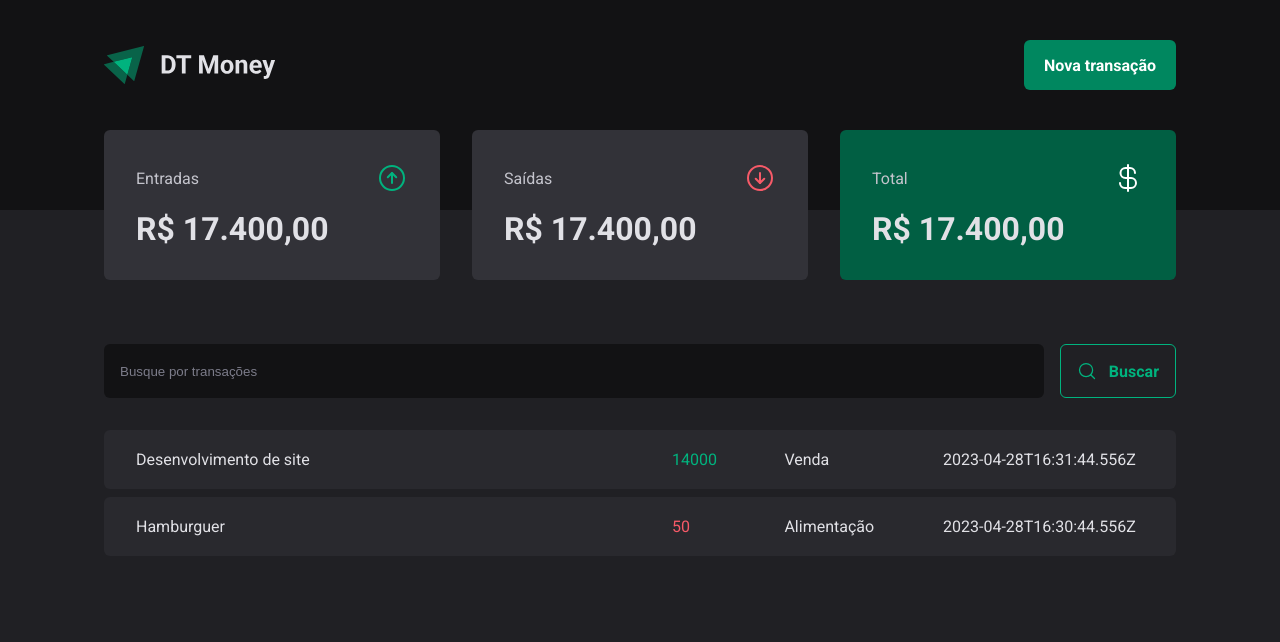
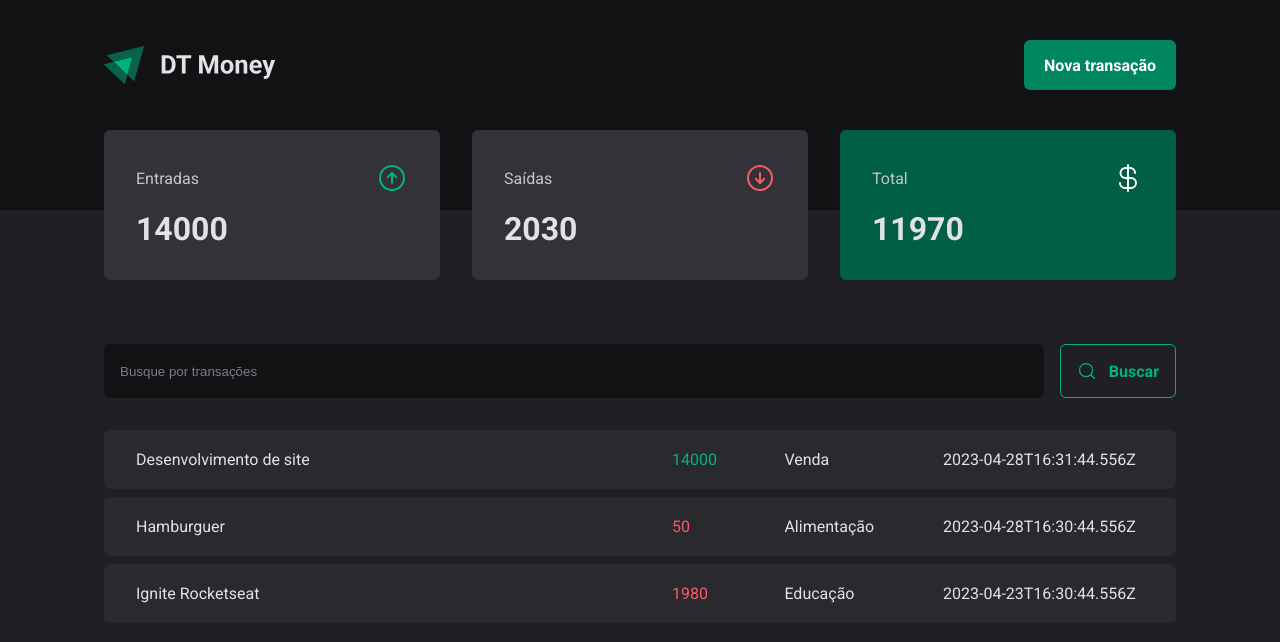
Before and after one commit to Lucas-Araujo15/dt-money, a React (Vite) app: page / in a window 1280 px wide. Shown: the top 642 px of the page. Built offline with nearby package versions, Linux system fonts and the light colour scheme; data requests are answered from the project's data file.

Commit message:
Conexão com a API - Calculando resumo de transações

```diff
--- a/server.json
+++ b/server.json
@@ -15,6 +15,14 @@
             "category": "Alimentação",
             "price": 50,
             "createdAt": "2023-04-28T16:30:44.556Z"
+        },
+        {
+            "id": 3,
+            "description": "Ignite Rocketseat",
+            "type": "outcome",
+            "category": "Educação",
+            "price": 1980,
+            "createdAt": "2023-04-23T16:30:44.556Z"
         }
     ]
 }
--- a/src/components/Summary/index.tsx
+++ b/src/components/Summary/index.tsx
@@ -5,6 +5,24 @@ import { TransactionsContext } from '../../contexts/TransactionContext'
 
 export function Summary() {
   const { transactions } = useContext(TransactionsContext)
+
+  const summary = transactions.reduce(
+    (acc, transaction) => {
+      if (transaction.type === 'income') {
+        acc.income += transaction.price
+        acc.total += transaction.price
+      } else {
+        acc.outcome += transaction.price
+        acc.total -= transaction.price
+      }
+      return acc
+    },
+    {
+      income: 0,
+      outcome: 0,
+      total: 0,
+    },
+  )
 
   return (
     <SummaryContainer>
@@ -14,7 +32,7 @@ export function Summary() {
           <ArrowCircleUp size={32} color="#00b37e" />
         </header>
 
-        <strong>R$ 17.400,00</strong>
+        <strong>{summary.income}</strong>
       </SummaryCard>
       <SummaryCard>
         <header>
@@ -22,7 +40,7 @@ export function Summary() {
           <ArrowCircleDown size={32} color="#f75a68" />
         </header>
 
-        <strong>R$ 17.400,00</strong>
+        <strong>{summary.outcome}</strong>
       </SummaryCard>
       <SummaryCard variant="green">
         <header>
@@ -30,7 +48,7 @@ export function Summary() {
           <CurrencyDollar size={32} color="#fff" />
         </header>
 
-        <strong>R$ 17.400,00</strong>
+        <strong>{summary.total}</strong>
       </SummaryCard>
     </SummaryContainer>
   )
```
